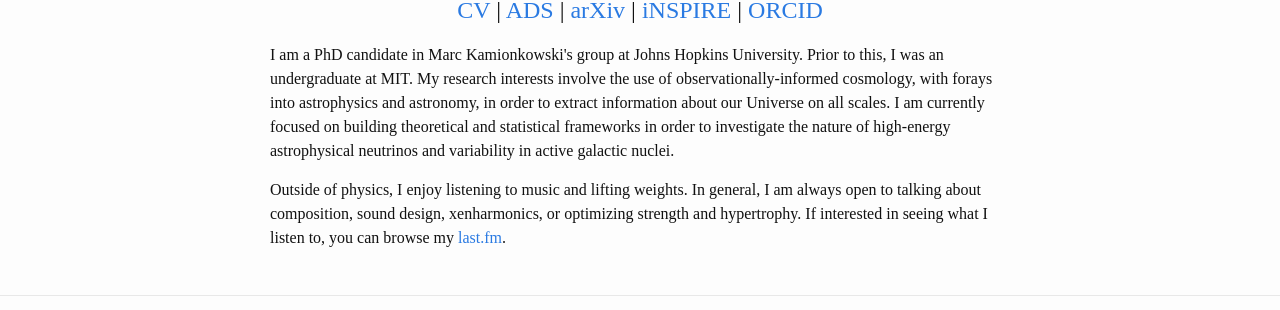
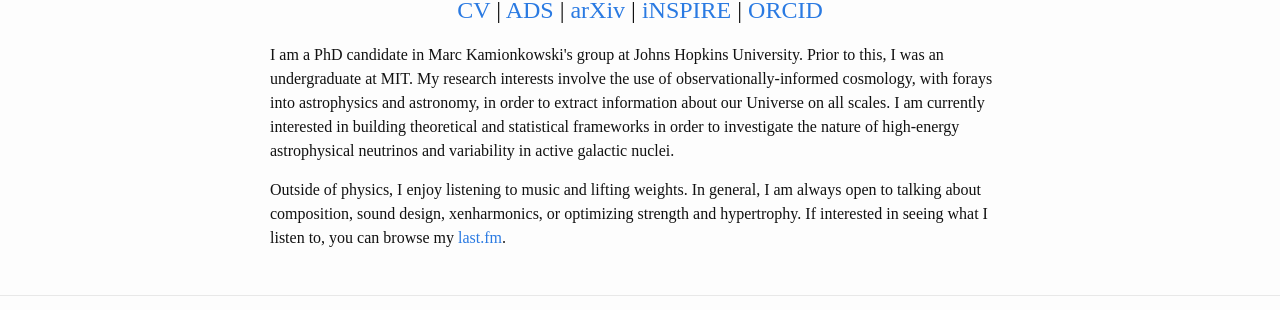
Before and after one commit to cyril-creque/cyril-creque.github.io, a Jekyll site: the page built from docs/index.markdown, in a window 1280 px wide. Shown: the part 499-809 px from the top of the page. Built offline with Jekyll 4.4.1, drawn with Linux system fonts in a browser that asks for light colours; some web fonts are replaced.

Commit message:
focused>>interested

```diff
--- a/docs/index.markdown
+++ b/docs/index.markdown
@@ -39,7 +39,7 @@
 </h2>
 </p>
 <p style = "font-family: Computer Modern">
-I am a PhD candidate in Marc Kamionkowski's group at Johns Hopkins University. Prior to this, I was an undergraduate at MIT. My research interests involve the use of observationally-informed cosmology, with forays into astrophysics and astronomy, in order to extract information about our Universe on all scales. I am currently focused on building theoretical and statistical frameworks in order to investigate the nature of high-energy astrophysical neutrinos and variability in active galactic nuclei.
+I am a PhD candidate in Marc Kamionkowski's group at Johns Hopkins University. Prior to this, I was an undergraduate at MIT. My research interests involve the use of observationally-informed cosmology, with forays into astrophysics and astronomy, in order to extract information about our Universe on all scales. I am currently interested in building theoretical and statistical frameworks in order to investigate the nature of high-energy astrophysical neutrinos and variability in active galactic nuclei.
 </p>
 <p style = "font-family: Computer Modern">
 Outside of physics, I enjoy listening to music and lifting weights. In general, I am always open to talking about composition, sound design, xenharmonics, or optimizing strength and hypertrophy. If interested in seeing what I listen to, you can browse my <a href = "https://last.fm/user/Cyrilcs">last.fm</a>.
```
Also changed, not shown: 1 other file.
